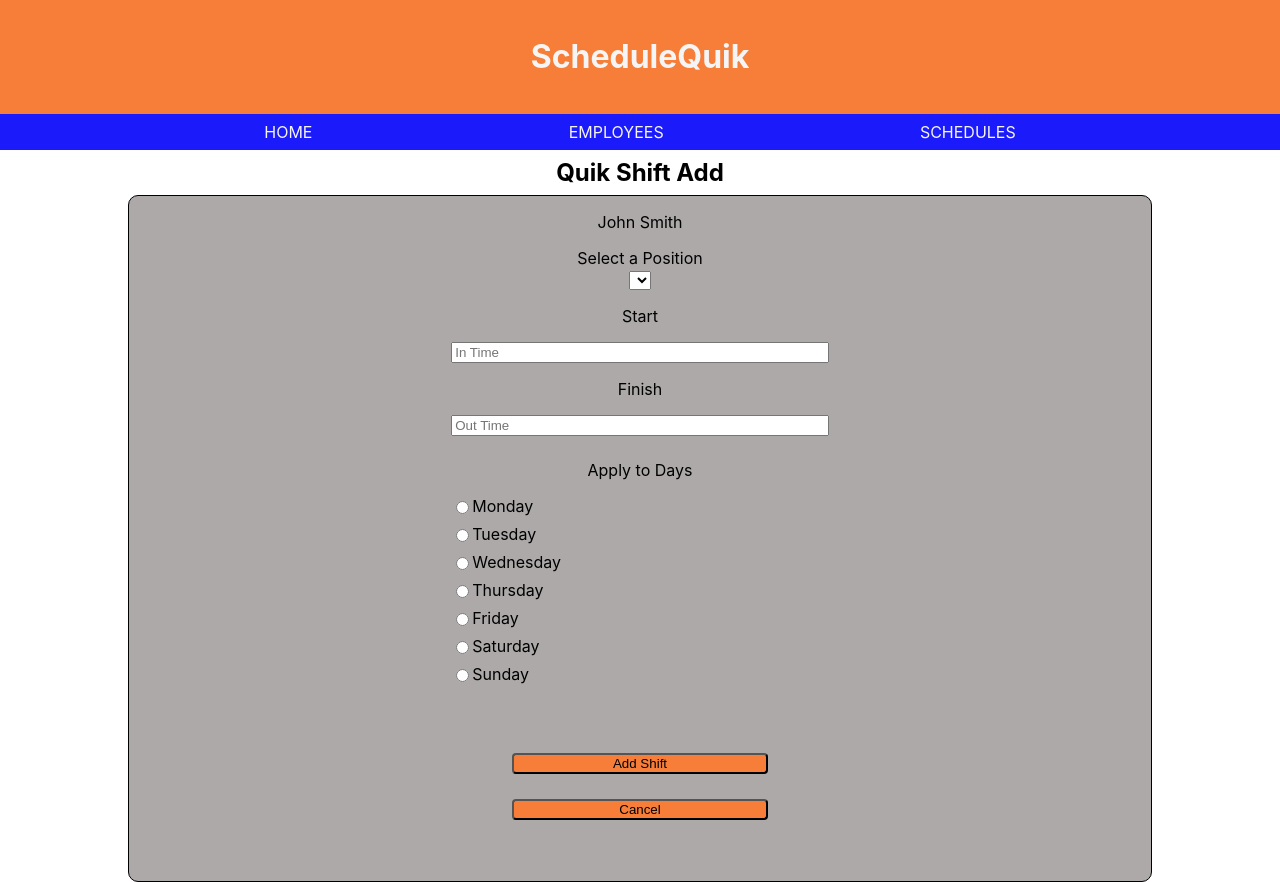
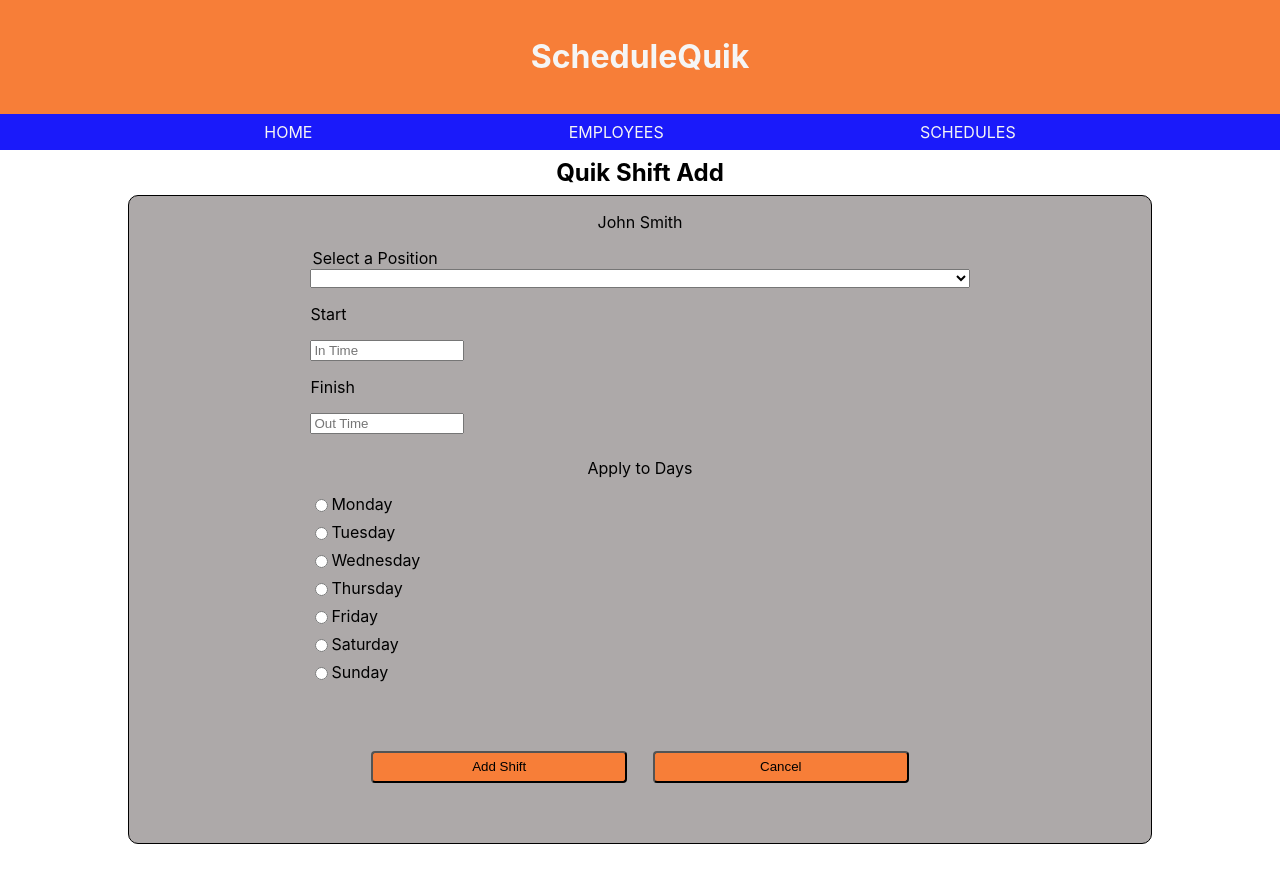
Before and after one commit to StPeteFrank/schedulequik, a React (Create React App) app: page / in a window 1280 px wide. After the commit the page ends 844 px from the top, so only its background shows below. Built offline with nearby package versions, Linux system fonts and the light colour scheme.

Commit message:
QuikShiftAdd aligned css.

```diff
--- a/src/QuikShiftAdd.js
+++ b/src/QuikShiftAdd.js
@@ -8,6 +8,7 @@ class QuikShiftAdd extends Component {
         <div className="QuikShiftAddContainer">
           <section>
             <p>John Smith</p>
+            {/* "John Smith" needs to come from EmployeesTable db (HttpGet). */}
             <div className="SelectAPosition">
               <option value="">Select a Position</option>
               <select onChange="Select a Position" />
--- a/src/index.css
+++ b/src/index.css
@@ -254,19 +254,30 @@ button {
   margin: 1vw;
   background-color: rgb(247, 126, 56);
   width: 20vw;
+  height: 4vh;
 }
 .QuikShiftAddButtons {
   display: flex;
-  align-items: center;
+  justify-content: left;
+  flex-direction: row;
+  margin: 6vh;
+}
+.SelectAPosition {
+  display: flex;
   flex-direction: column;
-  margin: 6vh;
+  text-align: left;
+}
+.SelectAPosition select {
+  cursor: pointer;
 }
 .StartEndTimeInput {
   display: flex;
-  list-style: none;
-  justify-content: left;
+  /* list-style: none; */
+  justify-content: center;
   flex-direction: column;
   margin-bottom: 1vh;
+  width: 12vw;
+  text-align: left;
 }
 .ApplyToDaysInput {
   display: flex;
@@ -277,8 +288,11 @@ button {
 }
 .QuikShiftAddDaysInput {
   display: flex;
-  list-style: none;
+  /* list-style: none; */
   justify-content: left;
   flex-direction: row;
   margin-bottom: 1vh;
 }
+.ApplyToDaysInput input {
+  cursor: pointer;
+}
```
